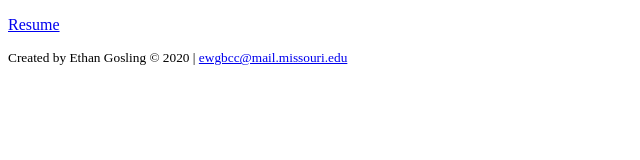
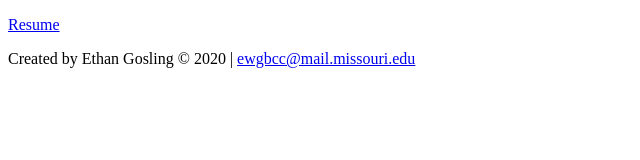
Before and after one commit to gosling-ethan/gosling-ethan.github.io, a plain HTML site: page islt_7310/resume.html in a window 1280 px wide. Shown: the whole page, without its empty margins (0-640 px from the left). Drawn offline with Linux system fonts and the light colour scheme.

Commit message:
Add files via upload

```diff
--- a/islt_7310/resume.html
+++ b/islt_7310/resume.html
@@ -26,9 +26,9 @@ Tested:  April 4, 2020; Passed on Firefox and Chrome browsers.
 <body>
     <p><a href="docs/resume.pdf">Resume</a></p>
 
-   <footer><small>
+   <footer>
         <p>Created by Ethan Gosling &copy; 2020 | <a href="mailto:ewgbcc@mail.missouri.edu">ewgbcc@mail.missouri.edu</a></p>
-     </small></footer>
+   </footer>
 
     </body>
 </html>
```
